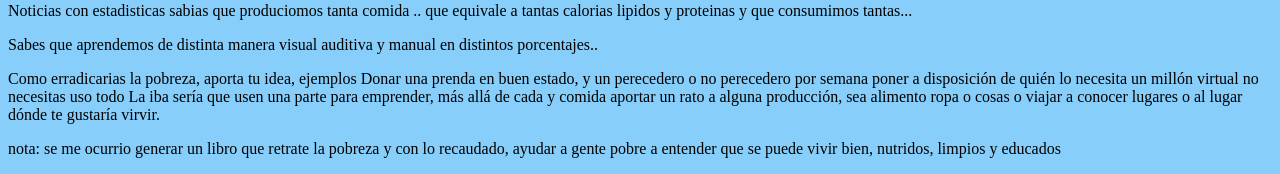
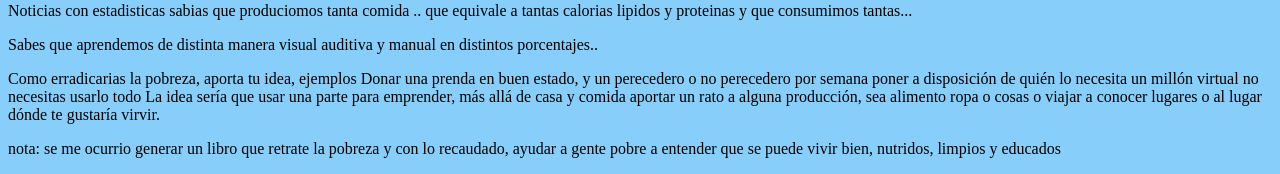
Before and after one commit to Tomi2107/tutIeLateLLier, a plain HTML site: page Ciencias.html in a window 1280 px wide. Shown: the part 294-468 px from the top of the page. Drawn offline with Linux system fonts and the light colour scheme.

Commit message:
Update Ciencias.html

```diff
--- a/Ciencias.html
+++ b/Ciencias.html
@@ -33,8 +33,8 @@ and open the template in the editor.
         en distintos porcentajes..</p>
         <P>Como erradicarias la pobreza, aporta tu idea, ejemplos
 Donar una prenda en buen estado, y un perecedero o no perecedero por semana
-poner a disposición de quién lo necesita un millón virtual no necesitas uso todo
-La iba sería que usen una parte para emprender, más allá de cada y comida aportar un rato
+poner a disposición de quién lo necesita un millón virtual no necesitas usarlo todo
+La idea sería que usar una parte para emprender, más allá de casa y comida aportar un rato
 a alguna producción, sea alimento ropa o cosas o viajar a conocer lugares o al lugar dónde te gustaría virvir.</p>
         <p>nota: se me ocurrio generar un libro que retrate la pobreza
             y con lo recaudado, ayudar a gente pobre a entender que se puede vivir
```
